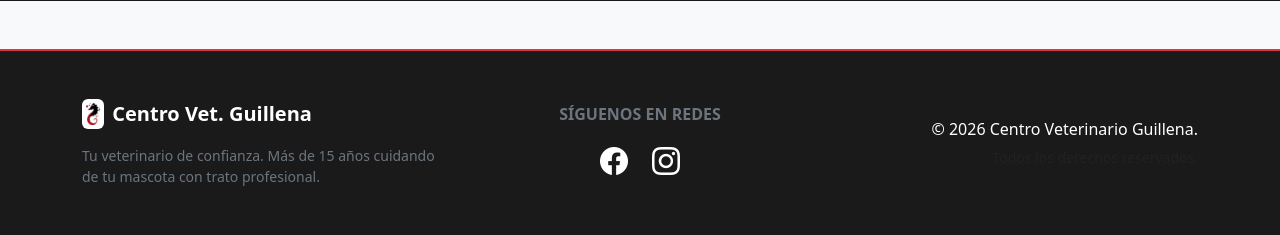
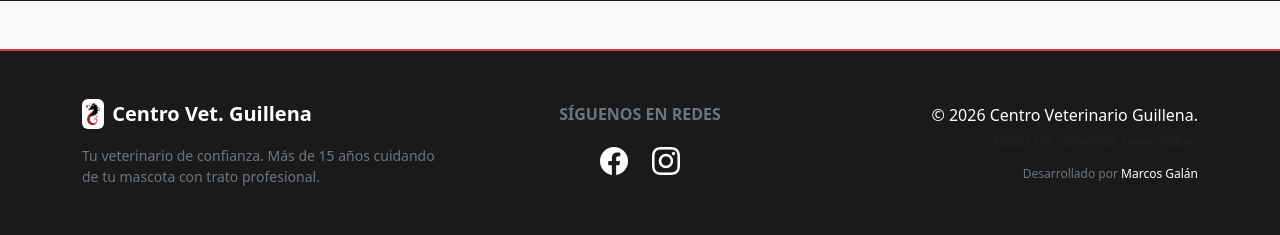
Before and after one commit to MarcosGalG/web-centro-veterinario-guillena, a Django app: page / in a window 1280 px wide. Shown: the part 2624-2859 px from the top of the page. Run offline with Django 5.2, Linux system fonts and the light colour scheme.

Commit message:
feat: add developer credits in footer

```diff
--- a/public/templates/public/base.html
+++ b/public/templates/public/base.html
@@ -79,7 +79,10 @@
 
                 <div class="col-md-4 text-md-end text-center">
                     <p class="mb-1">© 2026 Centro Veterinario Guillena.</p>
-                    <small class="text-muted">Todos los derechos reservados.</small>
+                    <small class="text-muted d-block mb-2">Todos los derechos reservados.</small>
+                    <small class="text-secondary" style="font-size: 0.75rem;">
+                        Desarrollado por <a href="https://github.com/MarcosGalG" target="_blank" class="text-white text-decoration-none" onmouseover="this.style.color='var(--cv-rojo)'" onmouseout="this.style.color='white'">Marcos Galán</a>
+                    </small>
                 </div>
             </div>
         </div>
```
Also changed, not shown: README.md (added).
